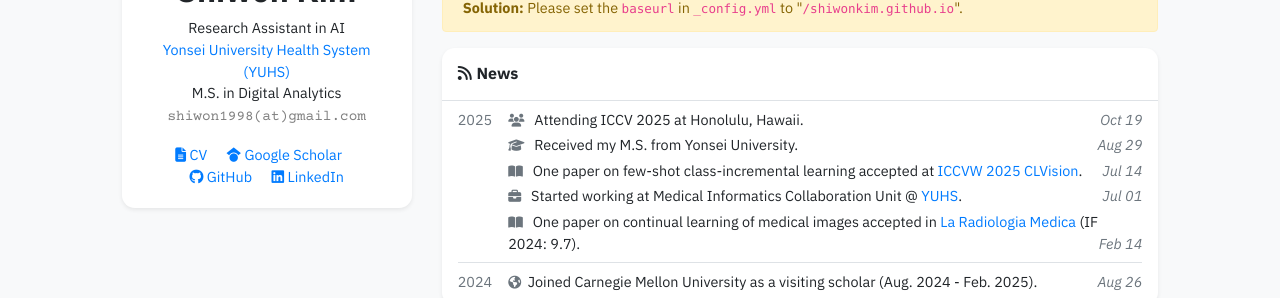
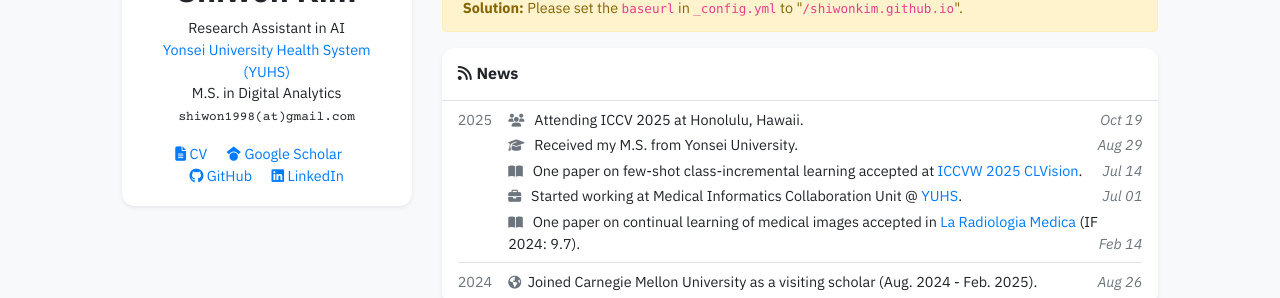
Before and after one commit to shiwonkim/shiwonkim.github.io, a Jekyll site: the page built from index.html, in a window 1280 px wide. Shown: the part 481-779 px from the top of the page. Built offline with Jekyll 4.4.1, drawn with Linux system fonts in a browser that asks for light colours; nearby versions of some CDN libraries; some web fonts are replaced; a style sheet for code colours, icons or effects is not loaded.

Commit message:
edit profile

```diff
--- a/_includes/widgets/profile_card.html
+++ b/_includes/widgets/profile_card.html
@@ -37,7 +37,7 @@
                             {%- endif %}
                             {{ position.name }}<br/>
                             {% endfor %}
-                            <span class="email-text">{{ site.data.profile.email | replace: "@", "(at)" }}</span>
+                            <span style="font-family: 'Courier Prime', monospace; font-size: 0.8rem">{{ site.data.profile.email | replace: "@", "(at)" }}</span>
                         </div>
                         <!-- {% if site.data.profile.cv_link %}
                             <a target="_blank" href="{{ site.data.profile.cv_link | relative_url }}"><i class="fas fa-file-alt"></i> Curriculum Vitae</a> <br/>
--- a/assets/css/global.css
+++ b/assets/css/global.css
@@ -91,5 +91,4 @@
 
 .email-text {
     font-family: "Courier Prime", monospace;
-    color: gray;
 }
```
